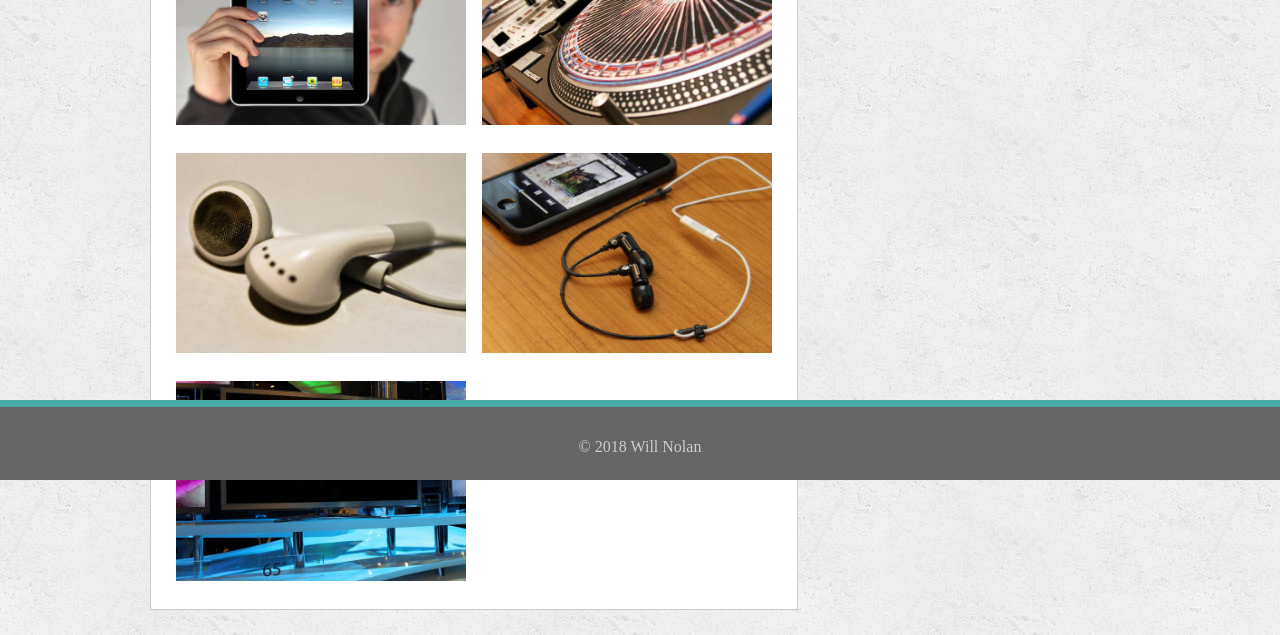
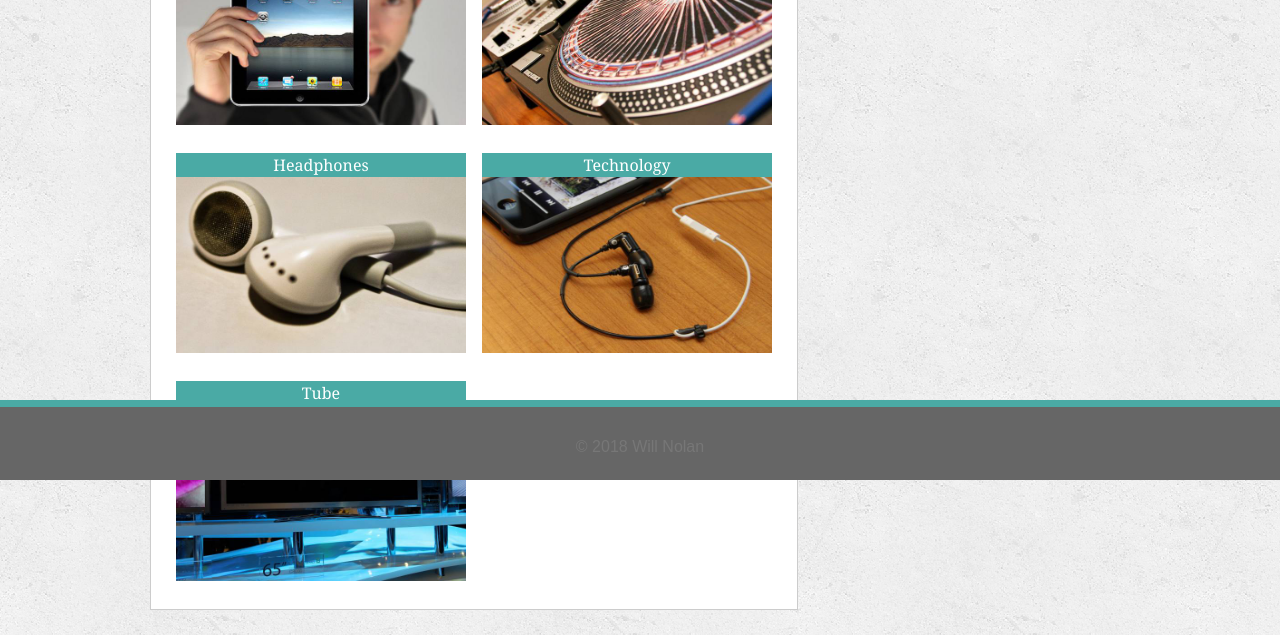
Before and after one commit to will-nolan27/Basic-Portfolio, a plain HTML site: page portfolio.html in a window 1280 px wide. Shown: the part 320-955 px from the top of the page. Drawn offline with Linux system fonts and the light colour scheme.

Commit message:
Best-so-far

```diff
--- a/css/style.css
+++ b/css/style.css
@@ -49,8 +49,20 @@ border-style: hidden hidden solid hidden;
              top: 40px;
 
              font-size: 20px;
+
        }
 
+
+       p {font-family: 'Arial', Helvetica, sans-serif;
+          color: #777777}
+
+          form {font-family: 'Arial', Helvetica, sans-serif;
+    color: #777777}
+      input{ color: #777777;}
+      textarea{color: #777777;
+               border-style: solid;
+               border-width: 2px;
+               border-color: #777777;}
     .content {clear: both;
         float: left;
         position: relative;
@@ -82,9 +94,17 @@ border-style: hidden hidden solid hidden;}
     display: grid;
     grid-template-columns: 290px 290px;
     grid-column-gap: 16px;
-    grid-row-gap: 25px;}
+    grid-row-gap: 25px;
+    position: relative;}
 
+   .Plink{
+          z-index: -1;}
 
+.plinka{ background-color: #4aaaa5; position: absolute; text-align: center; line-height: 24px; color: #ffffff; font-family: Georgia, Times New Roman, Times, 'serif'; width: 290px; height:24px; grid-column: 1; grid-row:1 ;}
+.plinkb{ background-color: #4aaaa5; position: absolute; text-align: center; line-height: 24px; color: #ffffff; font-family: Georgia, Times New Roman, Times, 'serif'; width: 290px; height:24px; grid-column: 2; grid-row:1 ;}
+.plinkc{ background-color: #4aaaa5; position: absolute; text-align: center; line-height: 24px; color: #ffffff; font-family: Georgia, Times New Roman, Times, 'serif'; width: 290px; height:24px; grid-column: 1; grid-row:2 ;}
+.plinkd{ background-color: #4aaaa5; position: absolute; text-align: center; line-height: 24px; color: #ffffff; font-family: Georgia, Times New Roman, Times, 'serif'; width: 290px; height:24px; grid-column: 2; grid-row:2 ;}
+.plinke{ background-color: #4aaaa5; position: absolute; text-align: center; line-height: 24px; color: #ffffff; font-family: Georgia, Times New Roman, Times, 'serif'; width: 290px; height:24px; grid-column: 1; grid-row:3 ;}
 
 
 .unit{
--- a/portfolio.html
+++ b/portfolio.html
@@ -27,12 +27,19 @@
         <h1 class="me">Portfolio
         </h1>
            <div class="layout">
-              <a href="https://theonion.com"><img class="unit" src ="images/technics-q-c-640-480-1.jpg"></a>
-              <a href="https://theonion.com"><img class="unit" src ="images/technics-q-c-640-480-2.jpg"></a>
-              <a href="https://theonion.com"><img class="unit" src ="images/technics-q-c-640-480-5.jpg"></a>
-              <a href="https://theonion.com"><img class="unit" src ="images/technics-q-c-640-480-7.jpg"></a>
-              <a href="https://theonion.com"><img class="unit" src ="images/technics-q-c-640-480-9.jpg"></a>
-           </div>
+              <div class="plink"><a href="https://theonion.com"><img class="unit" src ="images/technics-q-c-640-480-1.jpg"></a></div>
+              <div class="plink"><a href="https://theonion.com"><img class="unit" src ="images/technics-q-c-640-480-2.jpg"></a></div>
+              <div class="plink"><a href="https://theonion.com"><img class="unit" src ="images/technics-q-c-640-480-5.jpg"></a></div>
+              <div class="plink"><a href="https://theonion.com"><img class="unit" src ="images/technics-q-c-640-480-7.jpg"></a></div>
+              <div class="plink"><a href="https://theonion.com"><img class="unit" src ="images/technics-q-c-640-480-9.jpg"></a></div>
+           <div class="plinka">Guy</div>
+           <div class="plinkb">Turnatables</div>
+           <div class="plinkc">Headphones</div>
+           <div class="plinkd">Technology</div>
+           <div class="plinke">Tube</div>
+
+            </div>
+
 
     </div>
     <div class="external">
```
